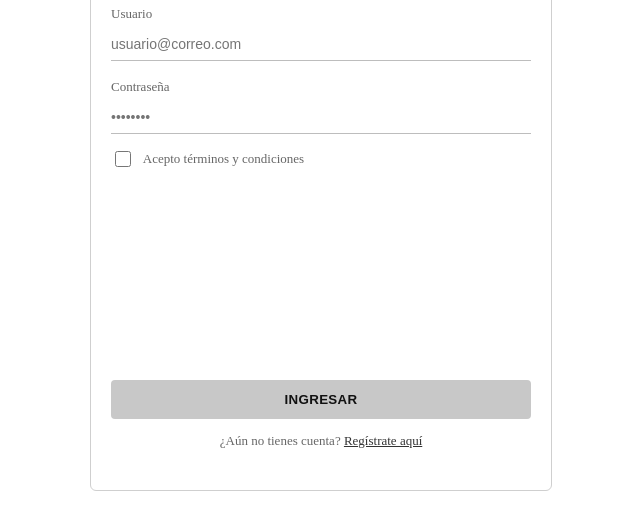
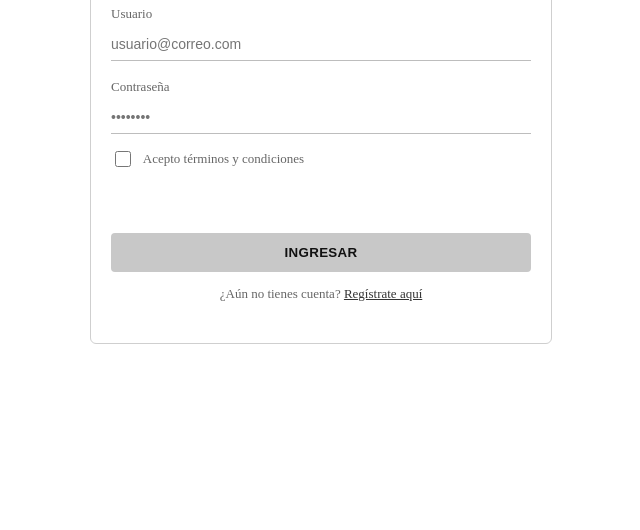
Before and after one commit to NorbeyRuales/KAIRO-CLIENT, a website built with Vite: page index.html in a window 1280 px wide. Shown: the part 318-848 px from the top of the page, without its empty margins (319-959 px from the left). Built offline with nearby package versions, Linux system fonts and the light colour scheme; no server answers.

Commit message:
cambio en el margin de btn

```diff
--- a/src/styles/base.css
+++ b/src/styles/base.css
@@ -115,7 +115,7 @@
     border: none;
     border-radius: 4px;
     padding: 12px 10px;
-    margin-top: 50%;
+    margin-top: 15%;
     font-weight: 600;
     letter-spacing: .3px;
     cursor: pointer;
```
